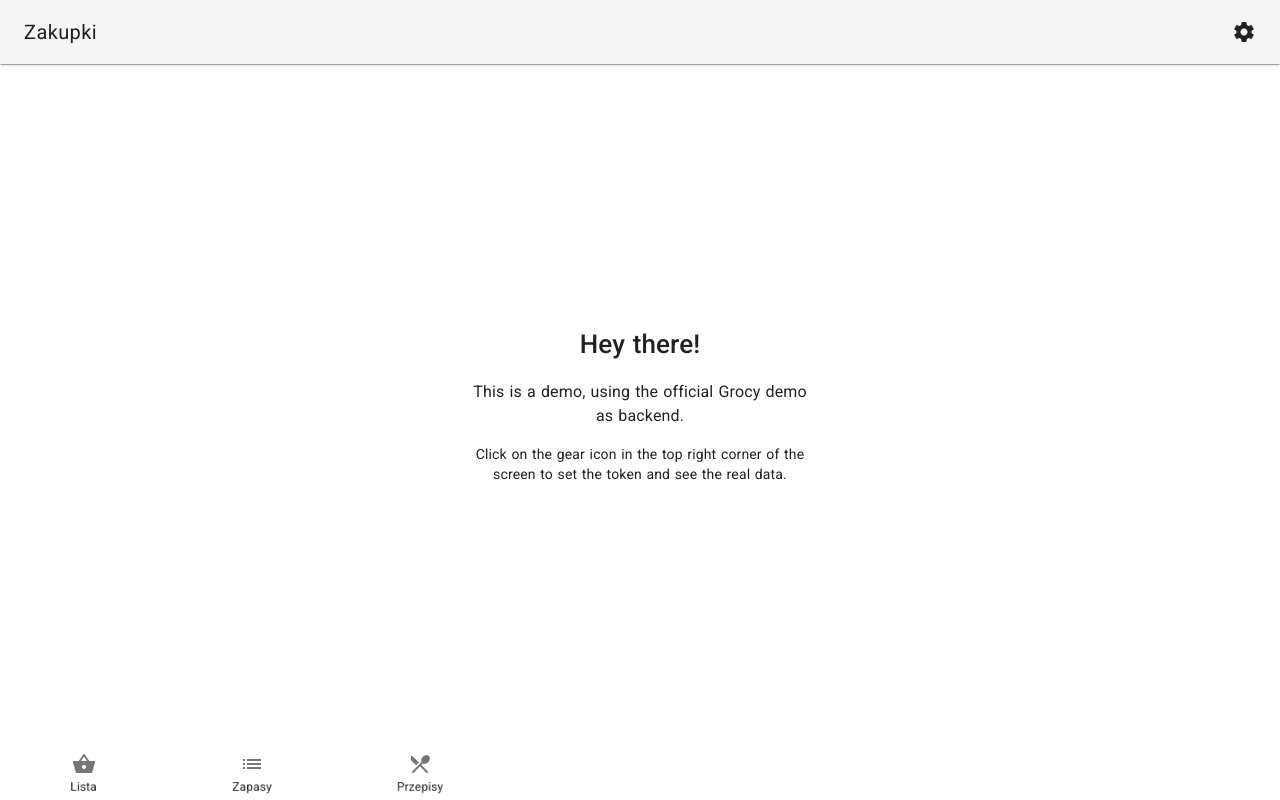
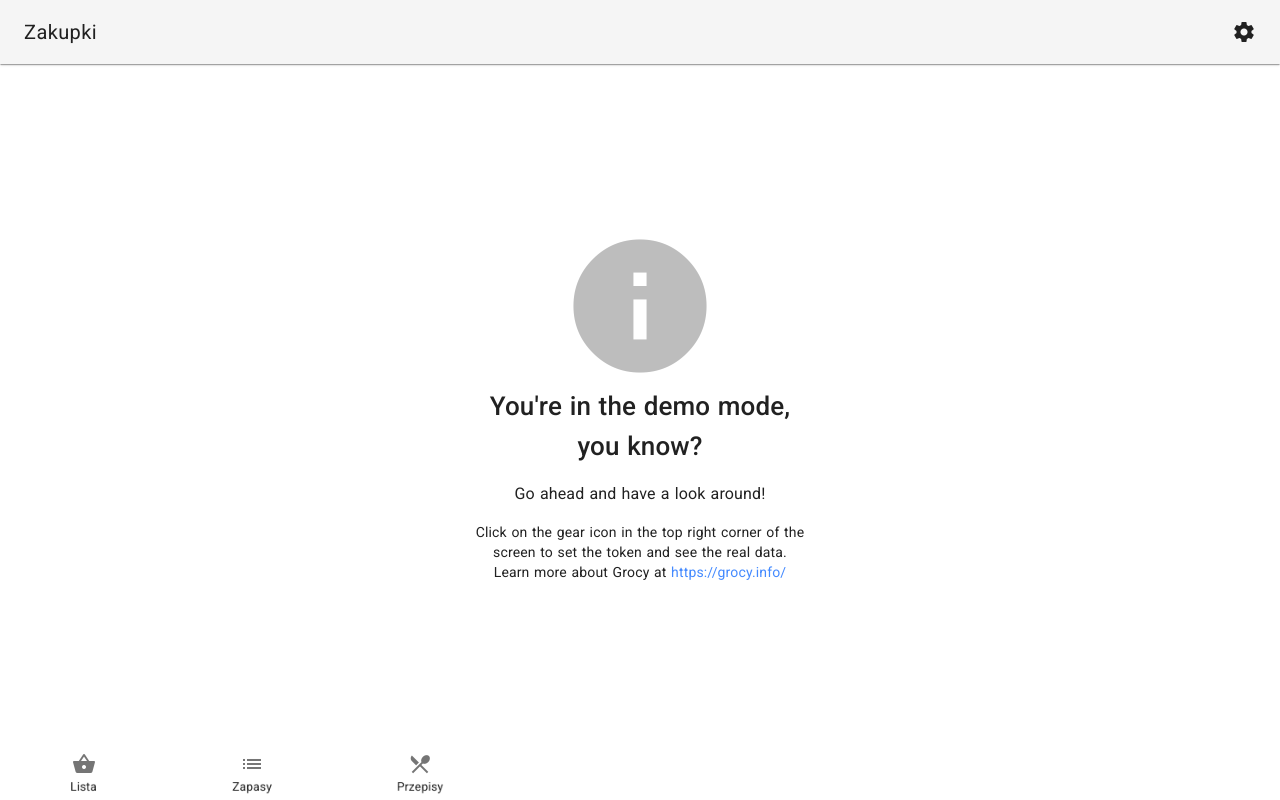
Before and after one commit to sprawunki/zakupki, a Nuxt app: page / in a window 1280 px wide. Built offline with nearby package versions, Linux system fonts and the light colour scheme.

Commit message:
Update demo notice

```diff
--- a/pages/index.vue
+++ b/pages/index.vue
@@ -2,9 +2,11 @@
   <md-content class="main-content">
     <md-empty-state
       v-if="showNotice"
-      md-label="Hey there!"
-      md-description="This is a demo, using the official Grocy demo as backend.">
+      md-icon="info"
+      md-label="You're in the demo mode, you know?"
+      md-description="Go ahead and have a look around!">
       <p>Click on the gear icon in the top right corner of the screen to set the token and see the real data.</p>
+      <p>Learn more about Grocy at <a href="https://grocy.info/" target="_blank" rel=”noopener”>https://grocy.info/</a></p>
     </md-empty-state>
   </md-content>
 </template>
```
